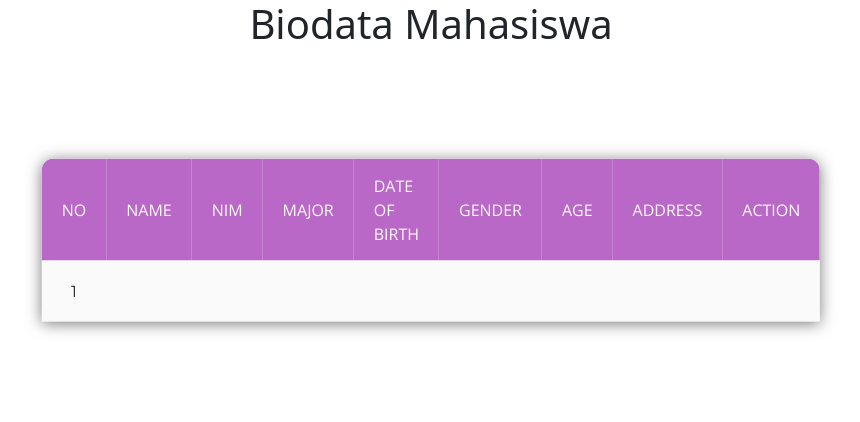
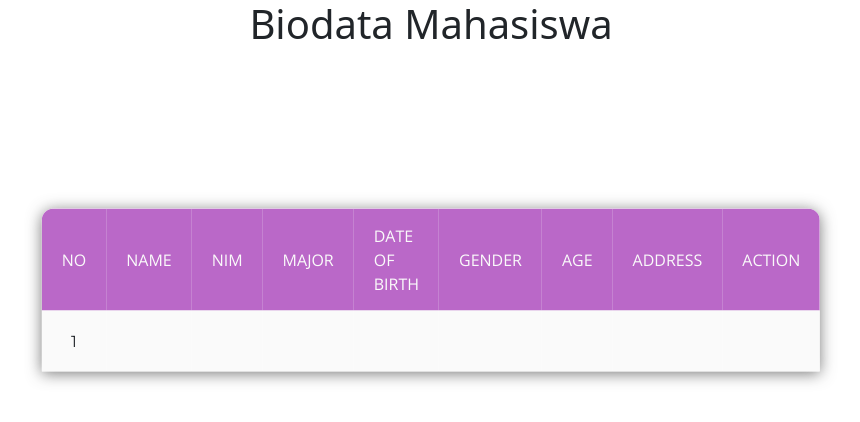
Before and after one commit to nuraeni28/Form_Biodata, a CodeIgniter app: page /joywayid/biodata in a window 1280 px wide. Shown: the top 422 px of the page, without its empty margins (209-1069 px from the left). Run offline with CodeIgniter, Linux system fonts and the light colour scheme; tables that the repository leaves empty or names only in its code hold one stand-in row (values such as "Sample post"); data that the repository does not hold is empty.

Commit message:
Update v_tampil_data.php

```diff
--- a/application/views/mahasiswa/v_tampil_data.php
+++ b/application/views/mahasiswa/v_tampil_data.php
@@ -23,7 +23,7 @@
     <link rel="stylesheet" href="https://fonts.googleapis.com/icon?family=Material+Icons">
     <div class="filter"></div>
 
-    <table>
+    <table style="margin-top:50px;">
     <?php
         if(!$this->session->flashdata('Info') == ''){
             echo $this->session->flashdata('Info');
```
